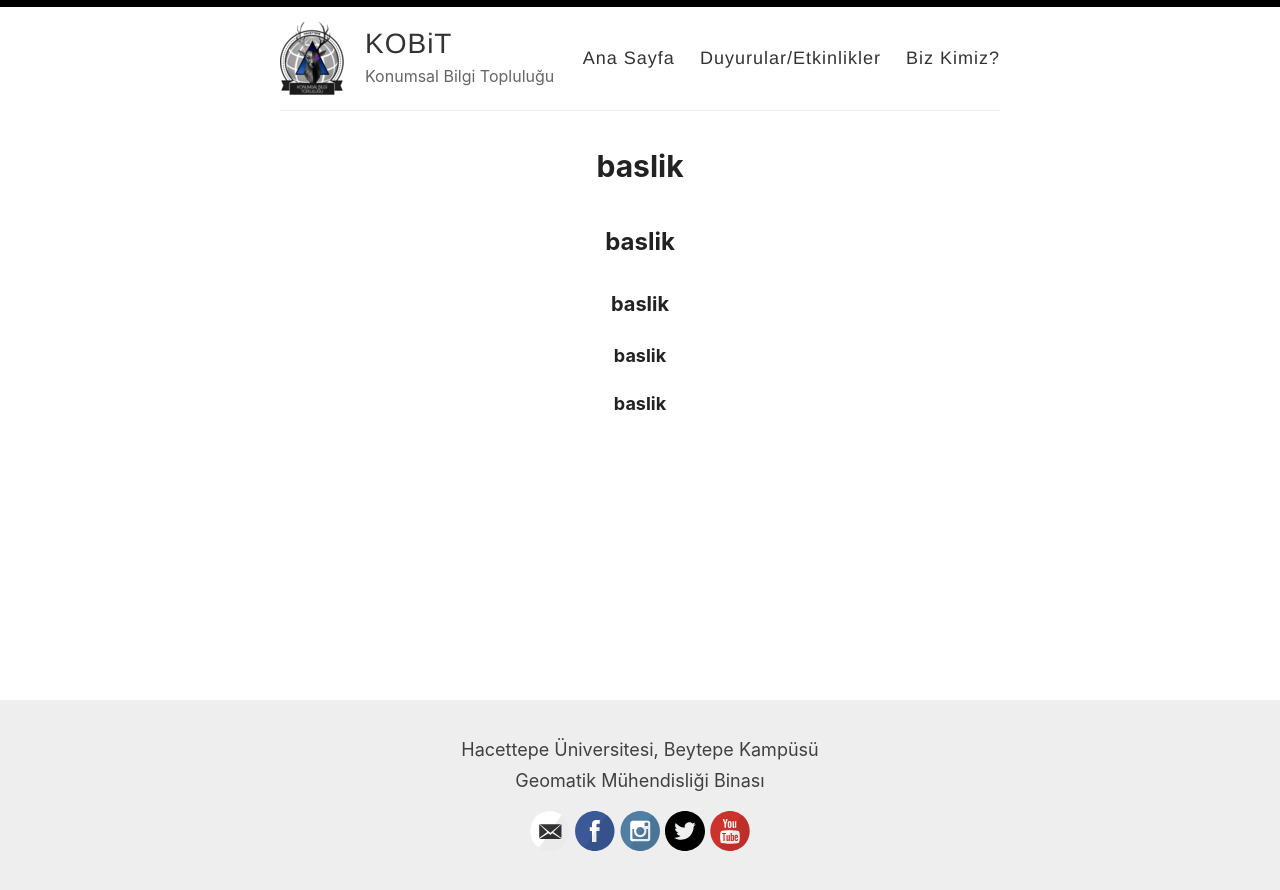
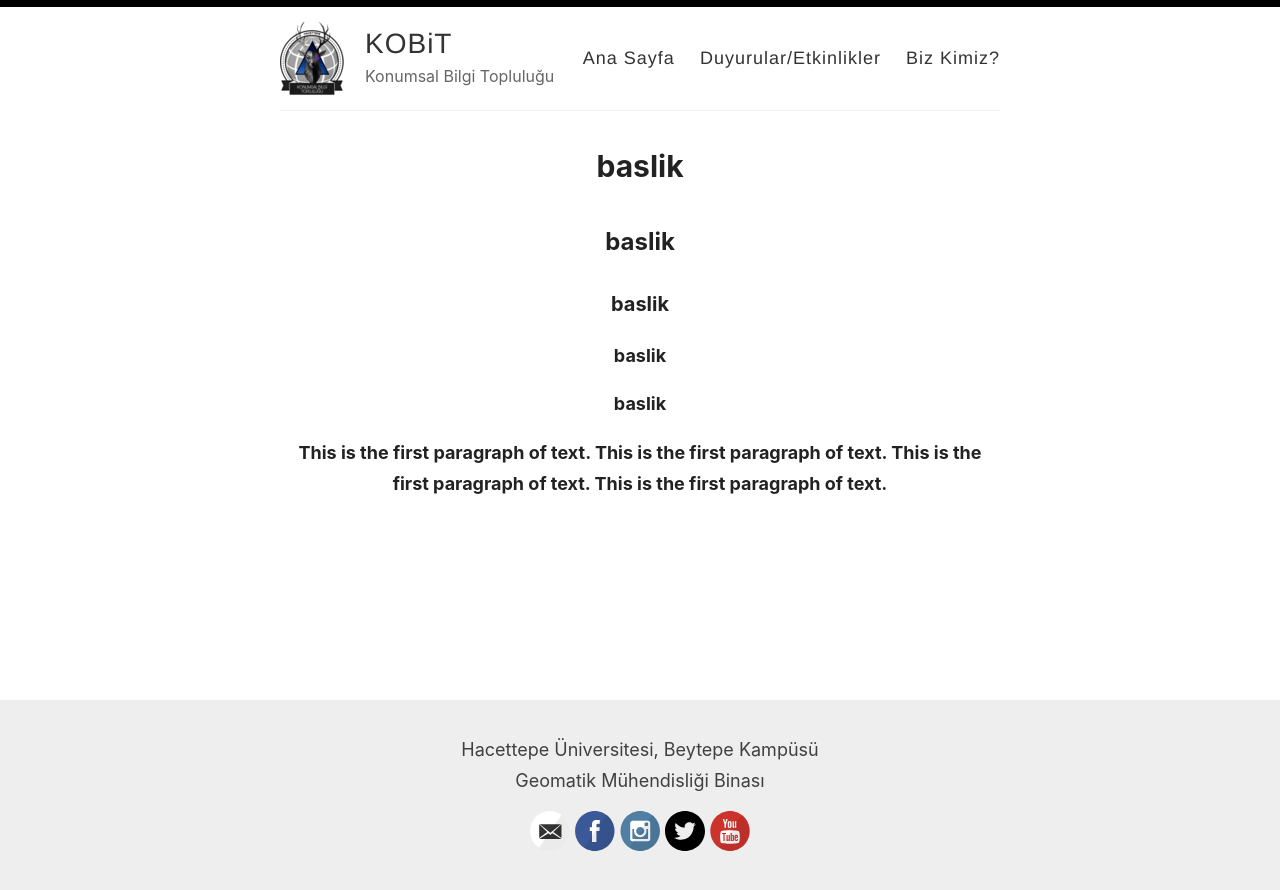
Before and after one commit to kabarmaz/kabarmaz, a Jekyll site: the page built from index.html, in a window 1280 px wide. Shown: the top 890 px of the page. Built offline with Jekyll 4.4.1, drawn with Linux system fonts in a browser that asks for light colours; the list of posts is cut into pages by our own code.

Commit message:
Update index.html

```diff
--- a/index.html
+++ b/index.html
@@ -7,3 +7,8 @@ layout: default
 <h3> baslik <h3>
 <h4> baslik <h4>
 <h5> baslik <h5>
+
+<p>This is the first paragraph of text.
+  This is the first paragraph of text.
+  This is the first paragraph of text.
+  This is the first paragraph of text.</p>
```
